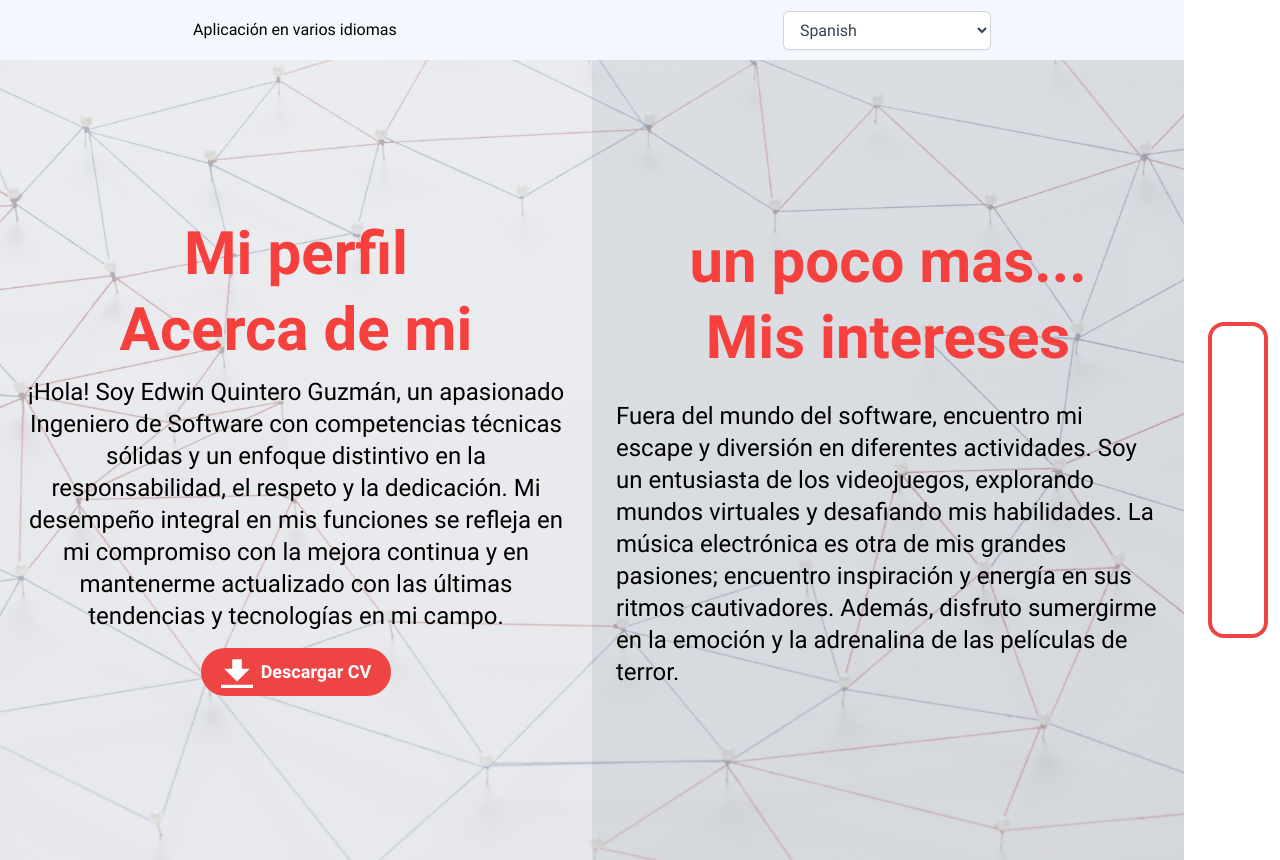
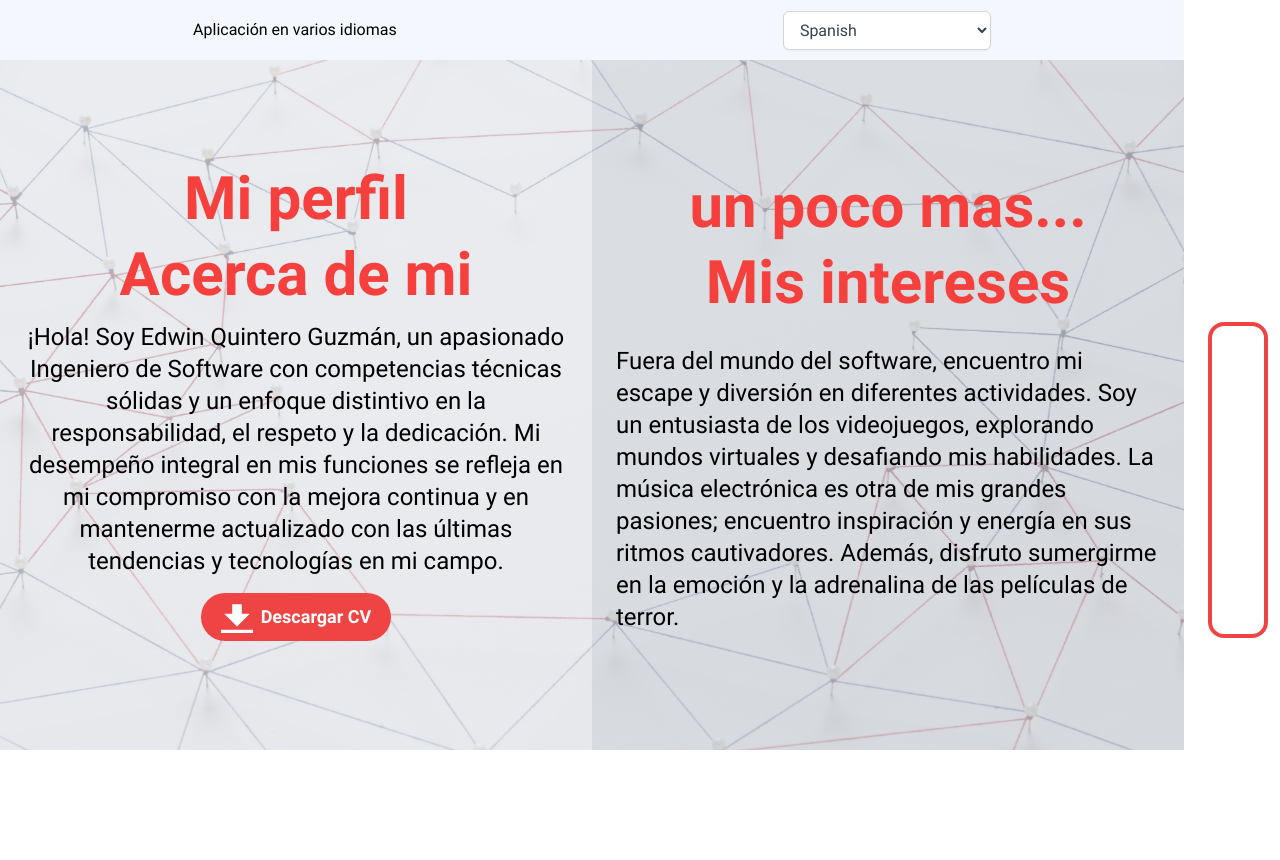
Before and after one commit to sawiedwin/edwinquinteroguzman, a React (Vite) app: page /miperfil in a window 1280 px wide. After the commit the page ends 800 px from the top, so only its background shows below. Built offline with nearby package versions, Linux system fonts and the light colour scheme; some icons are missing.

Commit message:
lo que fue fue

```diff
--- a/src/screens/Profile.tsx
+++ b/src/screens/Profile.tsx
@@ -1,13 +1,15 @@
 import { useTranslation } from "react-i18next";
 import backgroundImageUrl from "/src/assets/alto-angulo-red-comunicacion-internet-espacio-copia.jpg";
+import { Link } from "react-router-dom";
 // import fotoEdwin from "/src/assets/Foto.png";
 
 const miPerfil = () => {
+  const CV = 'https://drive.google.com/file/d/11y_YMGcQBWYMIuC-YU-fsGNbaeXMOZ_e/view'
   const { t } = useTranslation();
 
   return (
     <div
-      className="min-h-screen flex flex-col md:flex-row"
+      className="h-full flex flex-col md:flex-row"
       style={{
         backgroundImage: `url(${backgroundImageUrl})`,
         backgroundSize: "cover",
@@ -24,6 +26,7 @@ const miPerfil = () => {
           <p className="text-sm md:text-lg lg:text-2xl">
             {t('parrafoperfiltres')}
           </p>
+          <Link to={CV}>
           <button className="bg-red-500 hover:bg-gray-400 text-white font-bold py-2 px-5 rounded-full inline-flex items-center mt-4">
             <svg
               className="fill-current w-4 h-4 md:w-6 md:h-6 lg:w-8 lg:h-8 mr-2"
@@ -36,6 +39,7 @@ const miPerfil = () => {
               {t('parrafoperfilsiete')}
             </span>
           </button>
+          </Link>
         </div>
       </section>
 
```
Also changed, not shown: 1 other file (tests, documents, lock files or other folders).
